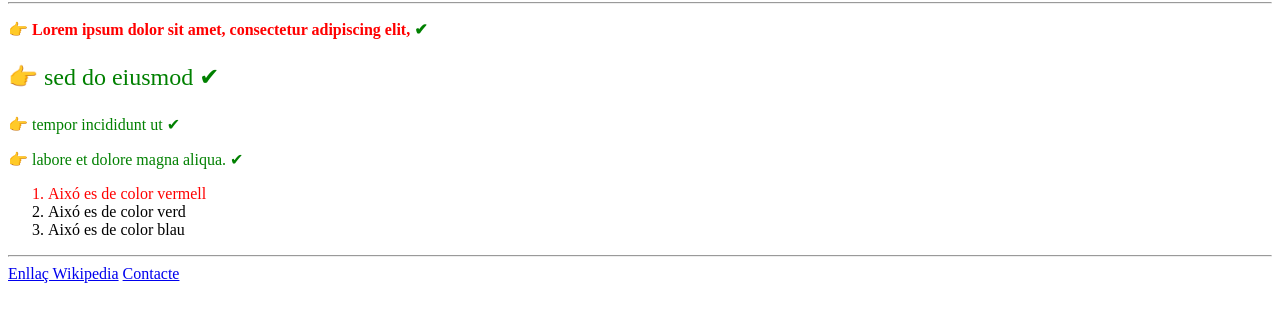
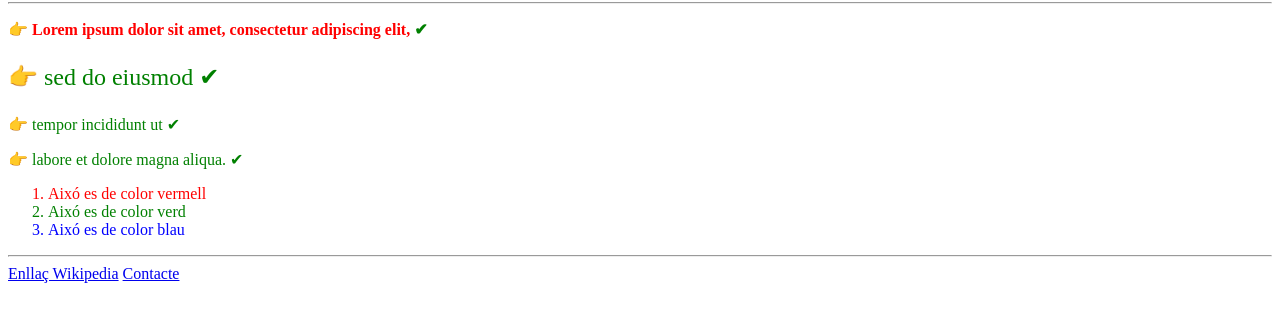
Before and after one commit to OscarFernandezLoro/DAM1M04-Exercici001, a plain HTML site: page index.html in a window 1280 px wide. Shown: the part 78-400 px from the top of the page. Drawn offline with Linux system fonts and the light colour scheme.

Commit message:
estils arreglat

```diff
--- a/estils.css
+++ b/estils.css
@@ -14,6 +14,14 @@ p {
 
 .vermell {
   color: red;
+}
+
+.blau {
+  color: blue;
+}
+
+.verd {
+  color: green;
 }
 
 .gran {
```
